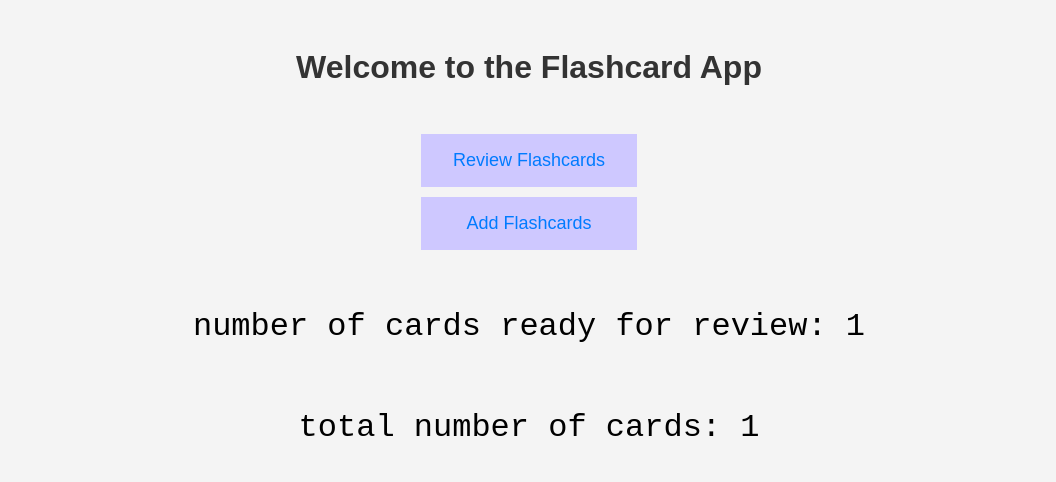
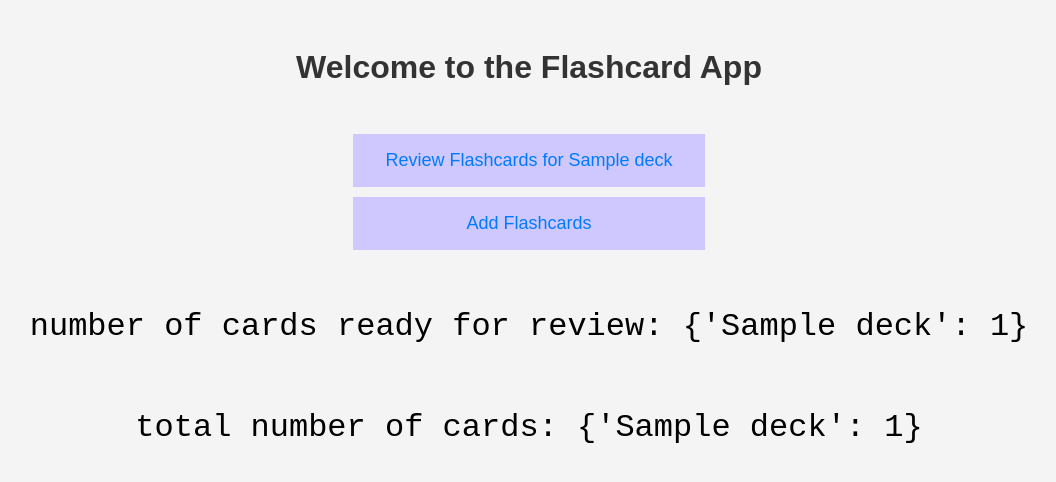
Before and after one commit to kooshkya/Flashcards, a Django app: page / in a window 1280 px wide. Shown: the top 482 px of the page, without its empty margins (111-1167 px from the left). Run offline with Django 5.2, Linux system fonts and the light colour scheme; tables that the repository leaves empty hold one stand-in row (values such as "Sample post"); some libraries are stand-ins or nearby versions.

Commit message:
finish decking

```diff
--- a/cards_app/templates/cards_app/home.html
+++ b/cards_app/templates/cards_app/home.html
@@ -52,7 +52,9 @@
 <body>
     <h1>Welcome to the Flashcard App</h1>
     <ul>
-        <li><a href="{% url 'overdue_flashcards' %}">Review Flashcards</a></li>
+        {% for deck in decks %}
+        <li><a href="{% url 'overdue_flashcards' deck_id=deck.id %}">Review Flashcards for {{ deck.name }}</a></li>
+        {% endfor %}
         <li><a href="/admin/cards_app/flashcard/add/">Add Flashcards</a></li>
     </ul>
 
--- a/cards_app/urls.py
+++ b/cards_app/urls.py
@@ -4,7 +4,7 @@ from django.urls import path
 from . import views
 
 urlpatterns = [
-    path('overdue_flashcards/', views.overdue_flashcards, name='overdue_flashcards'),
+    path('overdue_flashcards/<int:deck_id>/', views.overdue_flashcards, name='overdue_flashcards'),
     path('api/create_review/', views.record_review, name='create_review'),
     path('', views.home, name='home'),
 ]
--- a/cards_app/utils.py
+++ b/cards_app/utils.py
@@ -1,12 +1,12 @@
 from django.utils import timezone
-from cards_app.models import Flashcard, Review
+from cards_app.models import Flashcard, Review, Deck
 from cards_app.models import LEITNER_REVIEW_PERIODS
 import random
 
-def get_overdue_flashcards():
+def get_overdue_flashcards(deck_id: int):
     overdue_flashcards = []
 
-    for flashcard in Flashcard.objects.all():
+    for flashcard in Flashcard.objects.filter(deck_id=deck_id):
         last_review = Review.objects.filter(flashcard=flashcard).order_by('-review_date').first()
 
         if last_review:
--- a/cards_app/views.py
+++ b/cards_app/views.py
@@ -1,13 +1,13 @@
 from rest_framework.decorators import api_view
 from rest_framework.response import Response
 from rest_framework import status
-from .models import Flashcard, Review
+from .models import Flashcard, Review, Deck
 from cards_app.utils import get_overdue_flashcards
 from django.shortcuts import render
 
 
-def overdue_flashcards(request):
-    overdue_cards = get_overdue_flashcards()
+def overdue_flashcards(request, deck_id):
+    overdue_cards = get_overdue_flashcards(deck_id=deck_id)
 
     flashcard_data = []
     for card in overdue_cards:
@@ -22,7 +22,9 @@ def overdue_flashcards(request):
     })
 
 def home(request):
-    return render(request, 'cards_app/home.html', {"cards_number": len(get_overdue_flashcards()), "total_cards": Flashcard.objects.count()})
+    return render(request, 'cards_app/home.html', {"decks": [x for x in Deck.objects.all()],
+                                                   "cards_number": {x.name: len(get_overdue_flashcards(x.id)) for x in Deck.objects.all()},
+                                                   "total_cards": {x.name: Flashcard.objects.filter(deck=x).count() for x in Deck.objects.all()}})
 
 @api_view(['POST'])
 def record_review(request):
```
